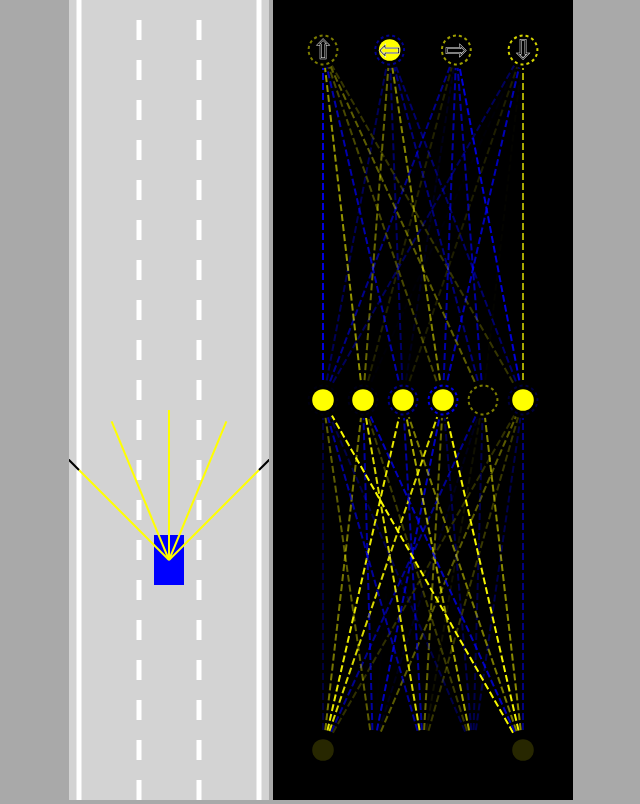
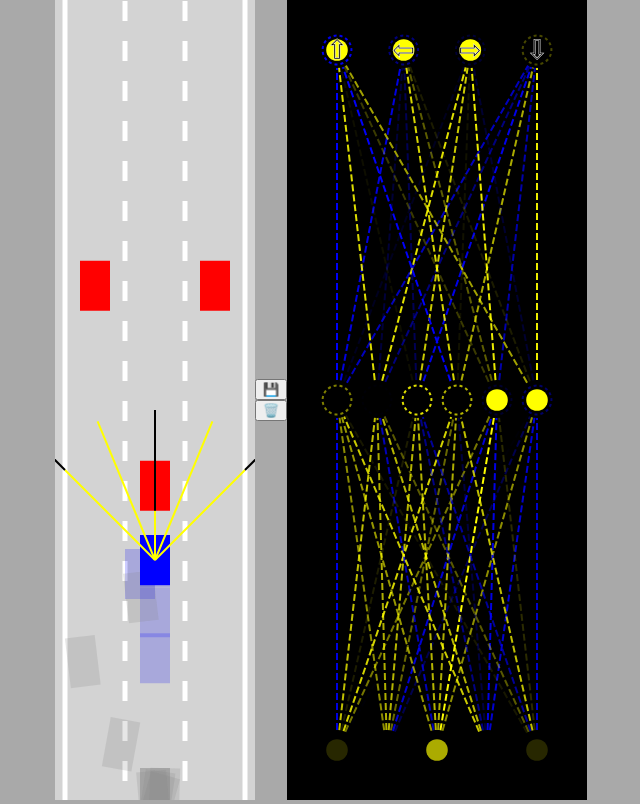
Before and after one commit to Takosaga/ML_without_libraries, a plain HTML site: page self_driving_car/index.html in a window 1280 px wide. Shown: the whole page, without its empty margins (319-959 px from the left). Drawn offline with Linux system fonts and the light colour scheme.

Commit message:
Parallelization (#8)
* feat: other cars on road

* feat: changed sensor to show only on first car

* feat: camera moves to where best car is

* feat: able to save and trash best brain

* feat: added more traffic

```diff
--- a/self_driving_car/car.js
+++ b/self_driving_car/car.js
@@ -121,7 +121,7 @@ class Car {
         this.y -= Math.cos(this.angle) * this.speed;
     }
 
-    draw(ctx,color) {
+    draw(ctx,color,drawSensor=false) {
         if (this.damaged) {
             ctx.fillStyle = "gray";
         } else {
@@ -134,7 +134,7 @@ class Car {
         }
         ctx.fill();
 
-        if(this.sensor){
+        if(this.sensor && drawSensor){
             this.sensor.draw(ctx);
         }
     }
--- a/self_driving_car/index.html
+++ b/self_driving_car/index.html
@@ -5,6 +5,10 @@
 </head>
 <body>
     <canvas id="carCanvas"></canvas>
+    <div id="verticalButtons">
+        <button onclick="save()">💾</button>
+        <button onclick="discard()">🗑️</button>
+    </div>
     <canvas id="networkCanvas"></canvas>
     <script src="car.js"></script>
     <script src="visualizer.js"></script>
--- a/self_driving_car/main.js
+++ b/self_driving_car/main.js
@@ -7,34 +7,78 @@ networkCanvas.width = 300;
 const carCtx = carCanvas.getContext("2d");
 const networkCtx = networkCanvas.getContext("2d");
 const road = new Road(carCanvas.width / 2, carCanvas.width * 0.9);
-const car = new Car(road.getLaneCenter(1), 100, 30, 50,"AI");
+
+const N = 100;
+const cars = generateCars(N);
+let bestCar= cars[0];
+if(localStorage.getItem("bestBrain")){
+    bestCar.brain=JSON.parse(
+        localStorage.getItem("bestBrain"));
+}
+
 const traffic = [
-    new Car(road.getLaneCenter(1),-100,30,50,"DUMMY",2)
+    new Car(road.getLaneCenter(1),-100,30,50,"DUMMY",2),
+    new Car(road.getLaneCenter(0),-300,30,50,"DUMMY",2),
+    new Car(road.getLaneCenter(2),-300,30,50,"DUMMY",2),
 ];
 
 animate();
+
+function save(){
+    localStorage.setItem("bestBrain",
+        JSON.stringify(bestCar.brain));
+}
+
+function discard(){
+    localStorage.removeItem("bestBrain");
+}
+
+function generateCars(N){
+    const cars=[];
+    for(let i=1;i<N;i++){
+        cars.push(new Car(road.getLaneCenter(1),100,30,50,"AI"));
+    }
+    return cars;
+}
 
 function animate(time) {
     for(let i=0;i<traffic.length;i++){
         traffic[i].update(road.borders,[]);
     }
-    car.update(road.borders,traffic);
+    for(let i=0; i<cars.length;i++){
+        cars[i].update(road.borders,traffic);
+    }
+
+
+    bestCar=cars.find(
+        c=>c.y==Math.min(
+            //spreading an array of y values to find lowest
+            ...cars.map(c=>c.y)
+        )
+    );
 
     carCanvas.height = window.innerHeight;
     networkCanvas.height = window.innerHeight;
 
     carCtx.save();
-    carCtx.translate(0, -car.y + carCanvas.height * 0.7);
+    carCtx.translate(0, -bestCar.y + carCanvas.height * 0.7);
 
     road.draw(carCtx);
 
     for(let i=0;i<traffic.length;i++){
         traffic[i].draw(carCtx,"red");
     }
-    car.draw(carCtx,"blue");
+
+    carCtx.globalAlpha = 0.2;
+    for(let i=0; i<cars.length;i++){
+        cars[i].draw(carCtx,"blue");
+    }
+    carCtx.globalAlpha = 1;
+    bestCar.draw(carCtx,"blue",true);
+
     carCtx.restore();
 
     networkCtx.lineDashOffset=-time/50;
-    Visualizer.drawNetwork(networkCtx,car.brain);
+    Visualizer.drawNetwork(networkCtx,bestCar.brain);
     requestAnimationFrame(animate);
 }
--- a/self_driving_car/style.css
+++ b/self_driving_car/style.css
@@ -2,7 +2,26 @@ body{
     margin:0;
     background: darkgray;
     overflow: hidden;
-    text-align: center;
+    display: flex;
+    justify-content: center;
+    align-items: center;
+}
+
+#verticalButtons{
+    display: flex;
+    flex-direction: column;
+}
+
+#button{
+    border: none;
+    border-radius: 5px;
+    padding: 5px 5px 7px 5px;
+    margin: 2px;
+    cursor: pointer;
+}
+
+button:hover{
+    background: blue;
 }
 #networkCanvas{
     background: black;
```
